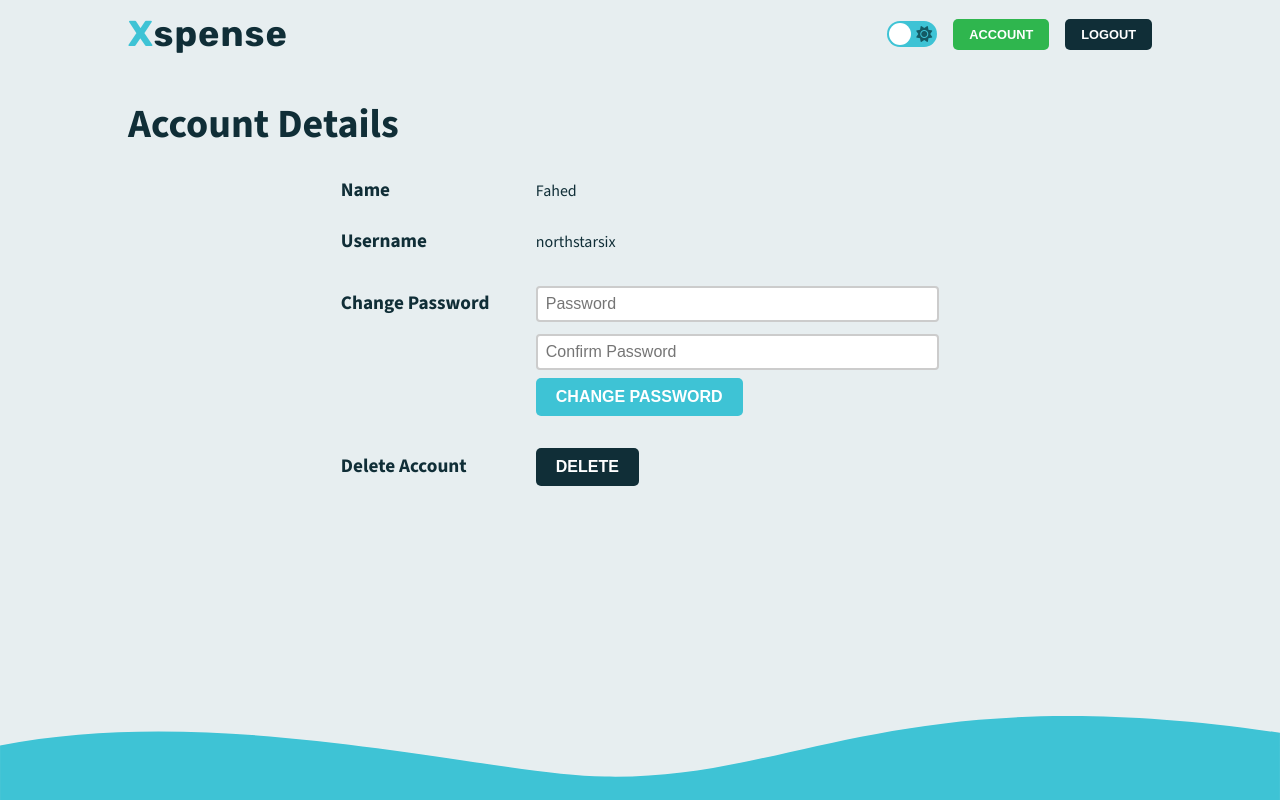
After one commit to seasandf88/Xpense_app, a Flask app: page /account in a window 1280 px wide. The commit adds this page. Run offline with Flask 3, Linux system fonts and the light colour scheme; a user stored in the database is signed in; some libraries are stand-ins or nearby versions.

```diff
--- a/app.py
+++ b/app.py
@@ -1,4 +1,4 @@
-from flask import Flask, render_template, redirect, flash, request
+from flask import Flask, render_template, redirect, flash, request, jsonify
 from flask_sqlalchemy import SQLAlchemy
 from flask_login import (
     login_user,
@@ -33,7 +33,7 @@ login_manager = LoginManager(app)
 
 # Importing Forms and Models
 from models import User, Budget, Expense
-from forms import LoginForm, SignupForm, BudgetForm, ExpenseForm
+from forms import LoginForm, SignupForm, BudgetForm, ExpenseForm, ChangePassword
 
 
 # Views:
@@ -106,6 +106,16 @@ def budget_details(name):
         budget=budget,
         budget_form=budget_form,
         curr_f=currency_formatter,
+    )
+
+
+@app.route("/account")
+@login_required
+def account():
+    form = ChangePassword()
+    return render_template(
+        "account.html",
+        form=form
     )
 
 
@@ -209,6 +219,38 @@ def logout():
     return redirect("/")
 
 
+@app.route("/duplicate-user/<user_name>")
+def duplicate(user_name):
+    user = User.query.filter_by(username=user_name).first()
+    print(user)
+    if user:
+        return jsonify("true")
+    return jsonify("false")
+
+
+@app.route("/change-password", methods=["POST"])
+@login_required
+def change_password():
+    form = ChangePassword()
+    if form.validate_on_submit():
+        hashed_pw = bcrypt.generate_password_hash(form.password.data)
+        current_user.password = hashed_pw
+        db.session.commit()
+        flash("Password changed successfully")
+        return redirect("/account")
+    return render_template(
+        "account.html",
+        form=form
+    )
+
+
+@app.route("/delete-user")
+@login_required
+def delete_user():
+
+    return
+
+
 # Returns user id from session
 @login_manager.user_loader
 def load_user(user_id):
--- a/forms.py
+++ b/forms.py
@@ -50,6 +50,20 @@ class SignupForm(FlaskForm):
         if user is not None:
             raise ValidationError('Please use a different username.')
 
+class ChangePassword(FlaskForm):
+    password = PasswordField(
+        validators=[
+            InputRequired(),
+            length(min=4, max=20),
+            EqualTo("password_confirmation", message="Passwords must match"),
+        ],
+        render_kw={"placeholder": "Password"},
+    )
+    password_confirmation = PasswordField(
+        validators=[InputRequired(), length(min=4, max=20)],
+        render_kw={"placeholder": "Confirm Password "},
+    )
+    submit = SubmitField("Change Password")
 
 
 class BudgetForm(FlaskForm):
--- a/static/css/style.css
+++ b/static/css/style.css
@@ -109,12 +109,16 @@ label {
 }
 
 .btn-secondary {
-  background-color: #555;
+  background-color: var(--accent-color1);
 }
 
 .btn-small {
   padding: 0.5rem 1rem;
   font-size: 0.8rem;
+}
+
+.btn-red {
+  background-color: red;
 }
 
 .warn {
@@ -369,6 +325,18 @@ form h3 {
 .form-control {
   display: flex;
   flex-direction: column;
+  position: relative;
+}
+
+.loading {
+  position: absolute;
+  right: 1.2rem;
+  top: 1.8rem;
+  fill: var(--primary-color);
+}
+
+.hidden {
+  display: none !important;
 }
 
 .input.select {
@@ -431,24 +399,24 @@ progress::-webkit-progress-value {
   color: var(--text-color-light);
 }
 
-table {
+table  {
   border-collapse: collapse;
   width: 100%;
 }
 
-th {
+th  {
   font-size: 1.2rem;
   font-weight: 700;
 }
 
-td,
-th {
+td ,
+th  {
   text-align: left;
   padding: 1rem 0.5rem;
   color: var(--text-color);
 }
 
-tr:nth-child(even) {
+.expenses tr:nth-child(even) {
   background-color: var(--light-color);
 }
 
@@ -465,3 +433,33 @@ tr:nth-child(even) {
   border: none;
   cursor: pointer;
 }
+
+.info {
+  width: 60%;
+  margin: auto;
+}
+
+.confirm {
+  border-radius: 10px;
+  border: none;
+  left: 50%;
+  top: 35%;
+  translate: -50% -50%;
+}
+
+.confirm::backdrop {
+  background-color: #102E37aa;
+}
+
+.dialog-container {
+  inset: 0;
+  display: flex;
+  flex-direction: column;
+  justify-content: center;
+  align-items: center;
+  padding: 1rem 2rem
+}
+
+.confirm button {
+  margin: .25rem;
+}
--- /dev/null
+++ b/static/javascript/dialog.js
@@ -0,0 +1,12 @@
+const dialog = document.querySelector("dialog");
+const openDialog = document.querySelector("#open-dialog");
+const cancelDialog = document.querySelector("#cancel")
+
+openDialog.addEventListener("click", (e) => {
+  e.preventDefault();
+  dialog.showModal()
+});
+cancelDialog.addEventListener("click", (e) => {
+  e.preventDefault();
+  dialog.close()
+});
--- /dev/null
+++ b/templates/account.html
@@ -0,0 +1,69 @@
+{% extends 'layout.html' %} {% block title %}Account Details{% endblock %}
+<!-- Head block-->
+{% block script %}
+<script src="../static/javascript/dialog.js" defer></script>
+{% endblock %}
+{% block header %}
+<a href="/account"
+  ><button class="btn btn-secondary btn-small">Account</button></a
+>
+<a href="/logout"><button class="btn btn-small">logout</button></a>
+{% endblock %}
+
+<!-- Body block -->
+{% block body %}
+<div class="container dashboard">
+  <h1 class="title">Account Details</h1>
+  <table class="info">
+    <tr class="item">
+      <th>Name</td>
+      <td>{{ current_user.name }}</td>
+    </tr>
+    <tr class="item">
+      <th>Username</td>
+      <td>{{ current_user.username }}</td>
+    </tr>
+    <tr class="item">
+      <th>Change Password</td>
+      <td>
+        <form action="/change-password" method="post" class="form">
+          {{ form.hidden_tag() }}
+          <div class="form-control">
+            {{ form.password(size=32, class="input") }} {%
+            for error in form.password.errors %}
+            <span class="form-error">{{ error }}</span>
+            {% endfor %}
+          </div>
+          <div class="form-control">
+            {{form.password_confirmation(size=32, class="input") }} {% for error in
+            form.password_confirmation.errors %}
+            <span class="form-error">{{ error }}</span>
+            {% endfor %}
+          </div>
+          <div class="form-buttons">{{ form.submit(class="btn btn-primary") }}</div>
+        </form>
+      </td>
+    </tr>
+    <tr>
+      <th>Delete Account</th>
+      <td><a href="#"><button class="btn" id="open-dialog">Delete</button></a></td>
+    </tr>
+  </table>
+</div>
+
+<dialog class="confirm">
+  <div class="dialog-container">
+    <h3 class="subtitle">Are you sure?</h3>
+    <div class="buttons">
+      <a href="delete-user"><button class="btn btn-red btn-small">Yes</button></a>
+      <a href="#" id="cancel"><button class="btn btn-small">Cancel</button></a>
+    </div>
+  </div>
+</dialog>
+<dialog>
+  <p>Greetings, one and all!</p>
+  <form method="dialog">
+    <button>OK</button>
+  </form>
+</dialog>
+{% endblock %}
--- a/templates/dashboard.html
+++ b/templates/dashboard.html
@@ -4,6 +4,7 @@
 
 <!-- Head block-->
 {% block header %}
+<a href="/account" ><button class="btn btn-secondary btn-small">Account</button></a>
 <a href="/logout" ><button class="btn btn-small">logout</button></a>
 {% endblock %}
 
@@ -96,8 +97,7 @@
 
   {% if current_user.expenses %}
   <h2 class="subtitle">Expenses</h2>
-  <table>
-    <table>
+  <table class="expenses">
       <tr>
         <th>Name</th>
         <th>Amount</th>
```
Also changed, not shown: other parts of static/css/style.css (+2 -50 lines), static/javascript/script.js (added, +26 -0 lines), templates/signup.html (+42 -21 lines), instance/database.db.
